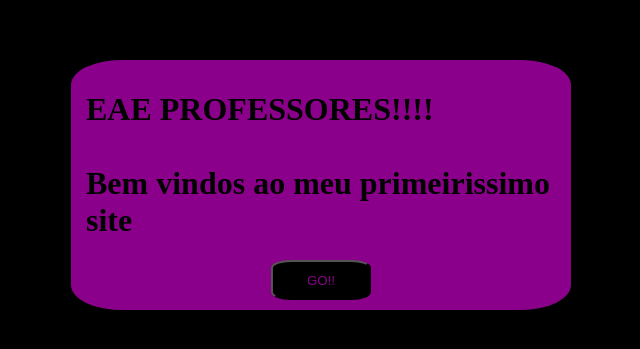
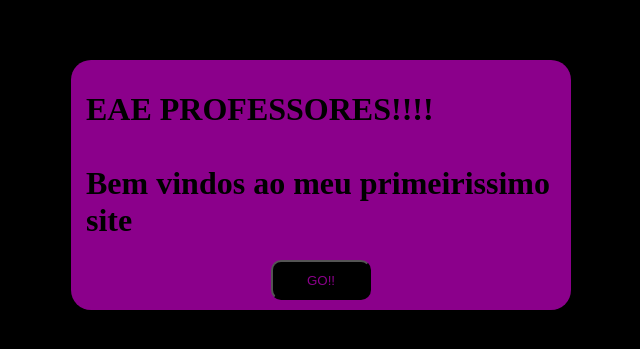
Before and after one commit to brunofsz/SITE-RAFA, a plain HTML site: page index.html in a window 1280 px wide. Shown: the part 223-572 px from the top of the page, 327-967 px from the left. Drawn offline with Linux system fonts and the light colour scheme.

Commit message:
index.css

```diff
--- a/index.css
+++ b/index.css
@@ -22,13 +22,13 @@ align-items: center;
     align-items: center;
     width: 500px;
     height:250px ;
-    border-radius: 10%;
+    border-radius: 20px;
 
 }
 input{
 background-color: black;
 color: darkmagenta;
-border-radius: 20%;
+border-radius: 10px;
 width: 100px;
 height: 40px;
 }
```
